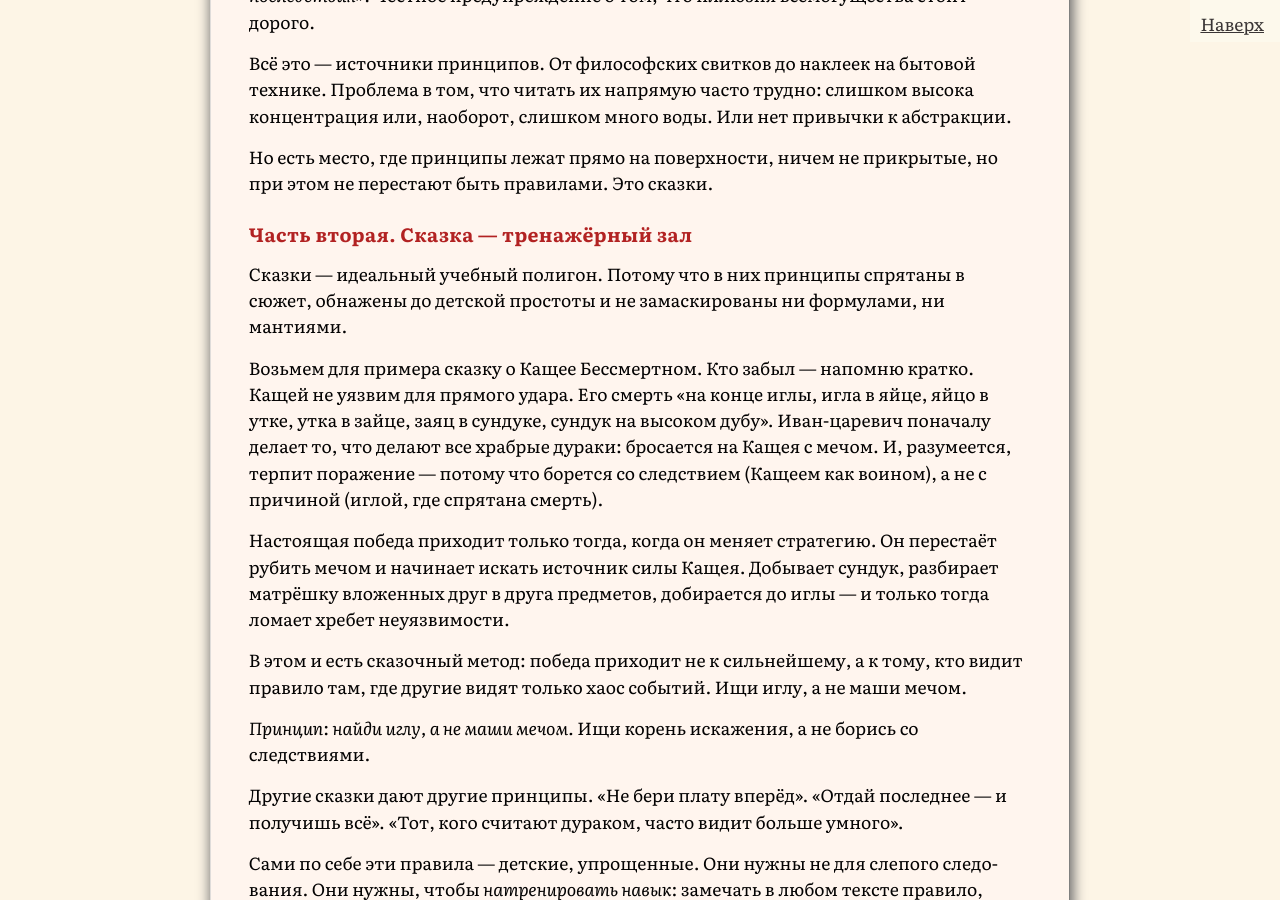
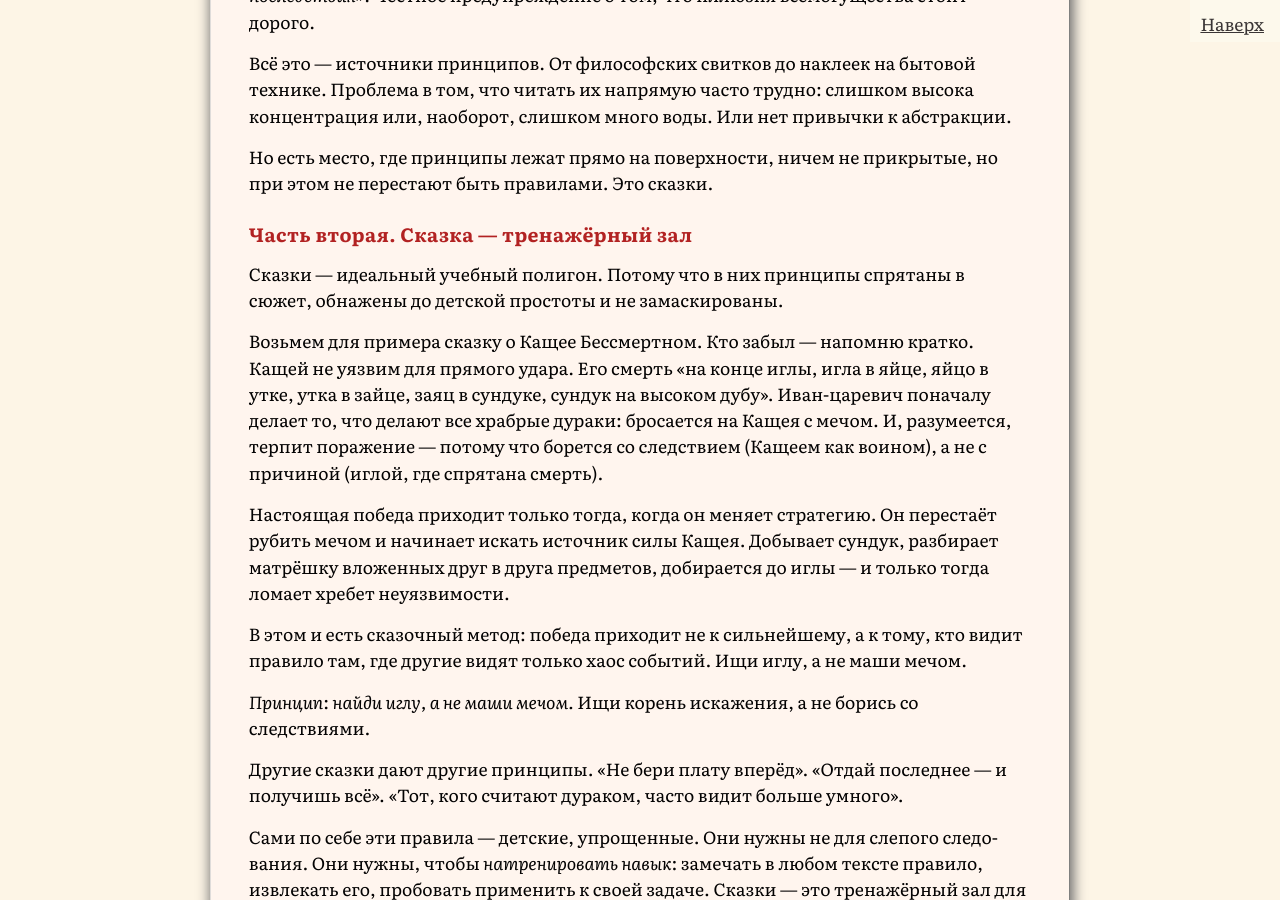
Before and after one commit to SergSi/land-use-art, a Jekyll site: the page built from _posts/2026-06-09-skaz.md, in a window 1280 px wide and 900 px high, scrolled down 1877 px. Built offline with Jekyll 4.4.1, drawn with Linux system fonts in a browser that asks for light colours; some web fonts are replaced.

Commit message:
Update 2026-06-09-skaz.md

```diff
--- a/_posts/2026-06-09-skaz.md
+++ b/_posts/2026-06-09-skaz.md
@@ -29,7 +29,7 @@
 
 ### Часть вторая. Сказка — тренажёрный зал
 
-Сказки — идеальный учебный полигон. Потому что в них принципы спрятаны в сюжет, обнажены до детской простоты и не замаскированы ни формулами, ни мантиями.
+Сказки — идеальный учебный полигон. Потому что в них принципы спрятаны в сюжет, обнажены до детской простоты и не замаскированы.
 
 Возьмем для примера сказку о Кащее Бессмертном. Кто забыл — напомню кратко. Кащей не уязвим для прямого удара. Его смерть «на конце иглы, игла в яйце, яйцо в утке, утка в зайце, заяц в сундуке, сундук на высоком дубу». Иван-царевич поначалу делает то, что делают все храбрые дураки: бросается на Кащея с мечом. И, разумеется, терпит поражение — потому что борется со следствием (Кащеем как воином), а не с причиной (иглой, где спрятана смерть).
 
```
